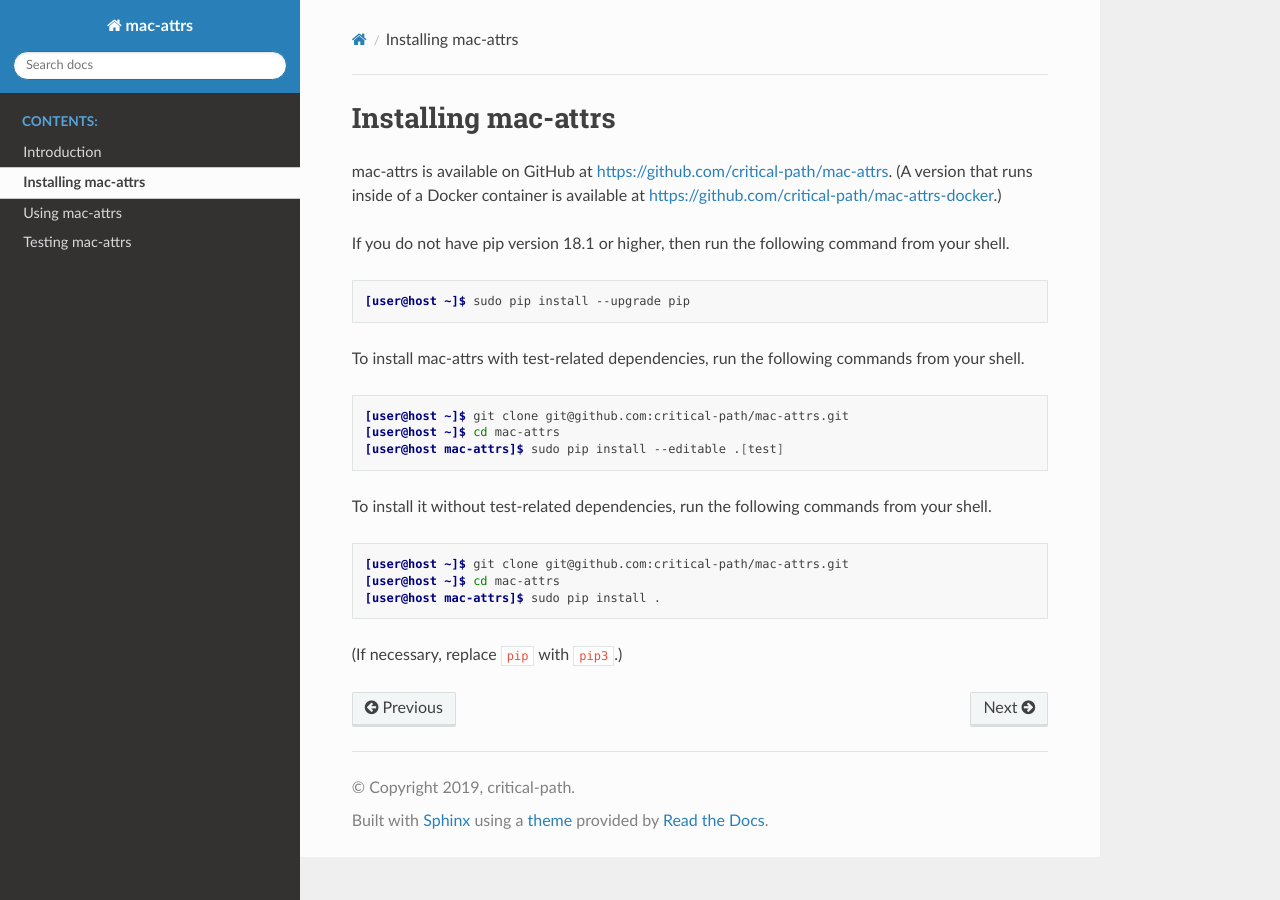
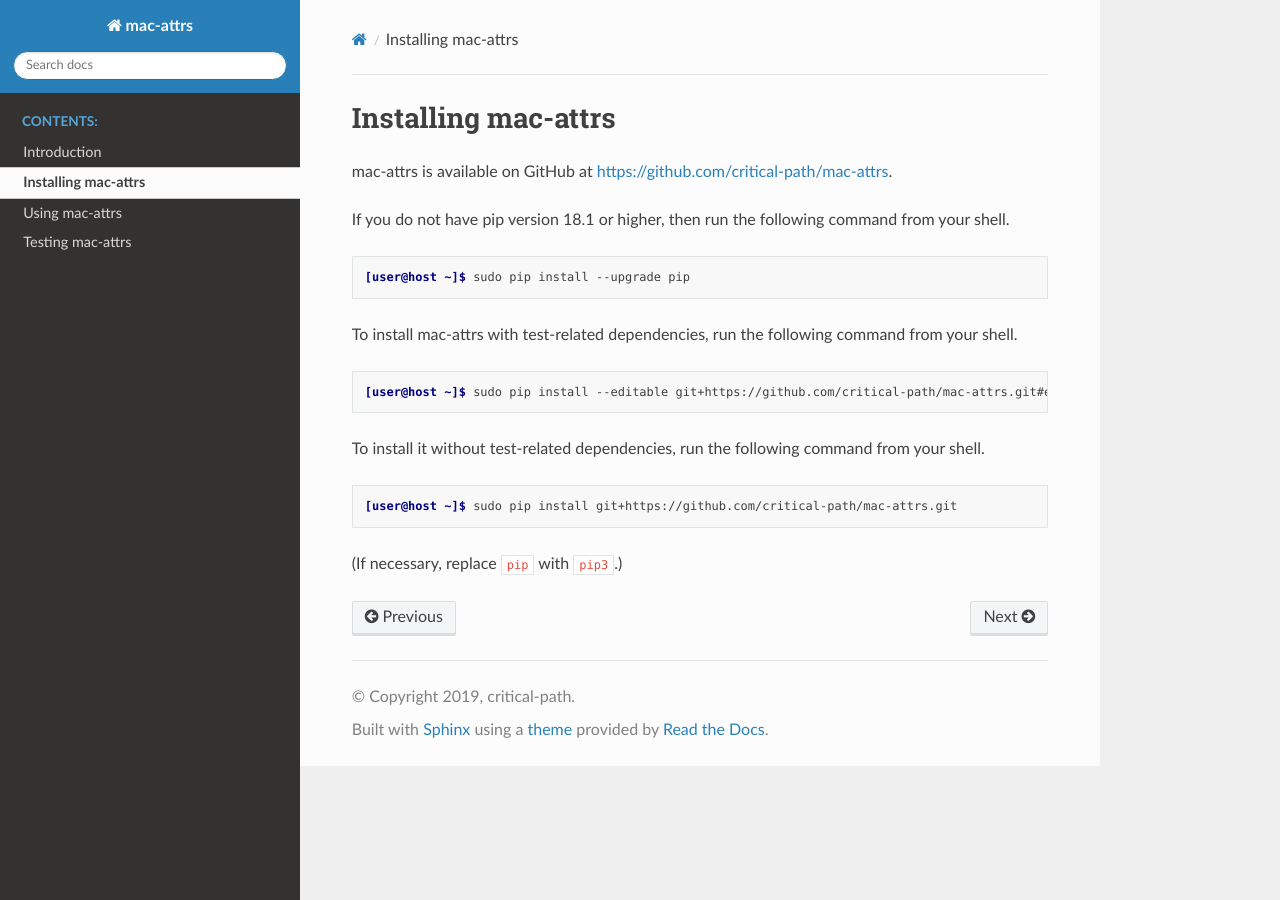
Before and after one commit to critical-path/mac-attrs, a Sphinx documentation site: the page built from docs/install.rst, in a window 1280 px wide. Built offline with Sphinx 7.4.7 and the Read the Docs theme 2.0.0, drawn with Linux system fonts in a browser that asks for light colours.

Commit message:
Update `README.rst` and `install.rst`.

```diff
--- a/docs/install.rst
+++ b/docs/install.rst
@@ -1,7 +1,7 @@
 Installing mac-attrs
 ====================
 
-mac-attrs is available on GitHub at https://github.com/critical-path/mac-attrs.  (A version that runs inside of a Docker container is available at https://github.com/critical-path/mac-attrs-docker.)
+mac-attrs is available on GitHub at https://github.com/critical-path/mac-attrs.
 
 If you do not have pip version 18.1 or higher, then run the following command from your shell.
 
@@ -9,20 +9,16 @@ If you do not have pip version 18.1 or higher, then run the following command fr
 
    [user@host ~]$ sudo pip install --upgrade pip
 
-To install mac-attrs with test-related dependencies, run the following commands from your shell.
+To install mac-attrs with test-related dependencies, run the following command from your shell.
 
 .. code-block:: console
 
-   [user@host ~]$ git clone git@github.com:critical-path/mac-attrs.git
-   [user@host ~]$ cd mac-attrs
-   [user@host mac-attrs]$ sudo pip install --editable .[test]
+   [user@host ~]$ sudo pip install --editable git+https://github.com/critical-path/mac-attrs.git#egg=mac-attrs[test]
 
-To install it without test-related dependencies, run the following commands from your shell.
+To install it without test-related dependencies, run the following command from your shell.
 
 .. code-block:: console
 
-   [user@host ~]$ git clone git@github.com:critical-path/mac-attrs.git
-   [user@host ~]$ cd mac-attrs
-   [user@host mac-attrs]$ sudo pip install .
+   [user@host ~]$ sudo pip install git+https://github.com/critical-path/mac-attrs.git
 
 (If necessary, replace :code:`pip` with :code:`pip3`.)
```
Also changed, not shown: README.rst (+5 -9 lines).
